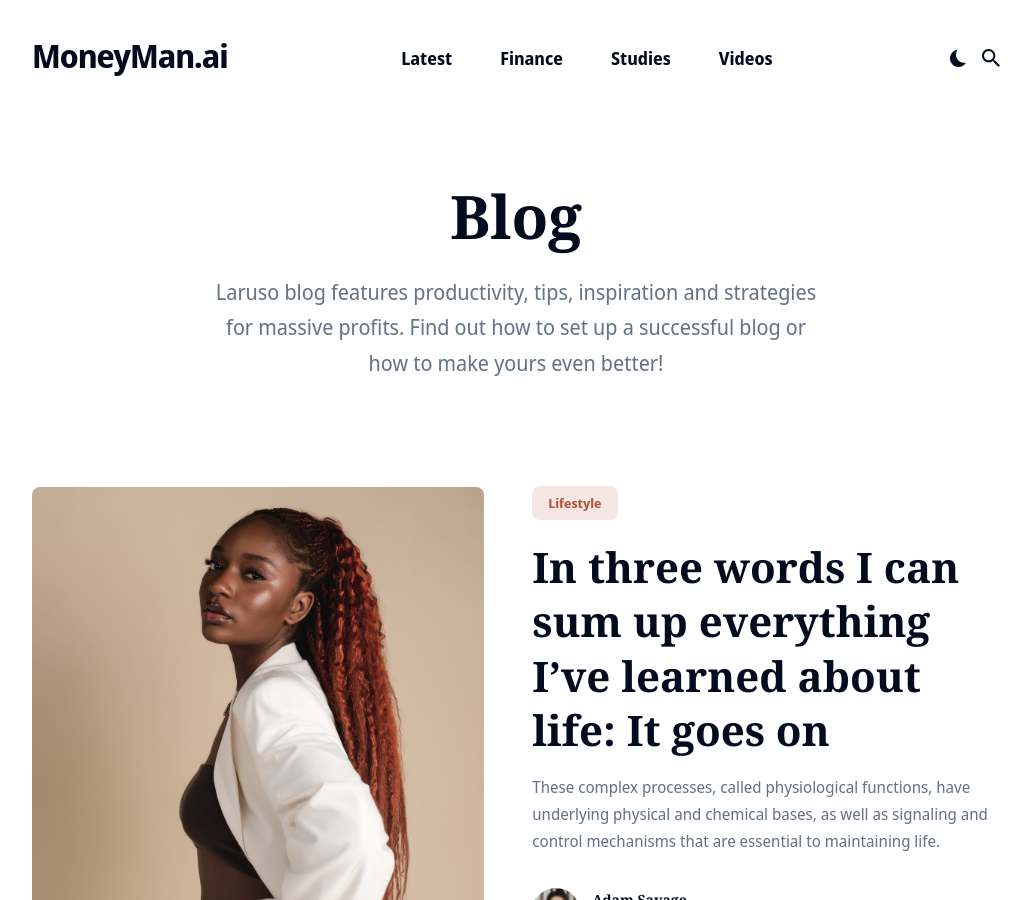
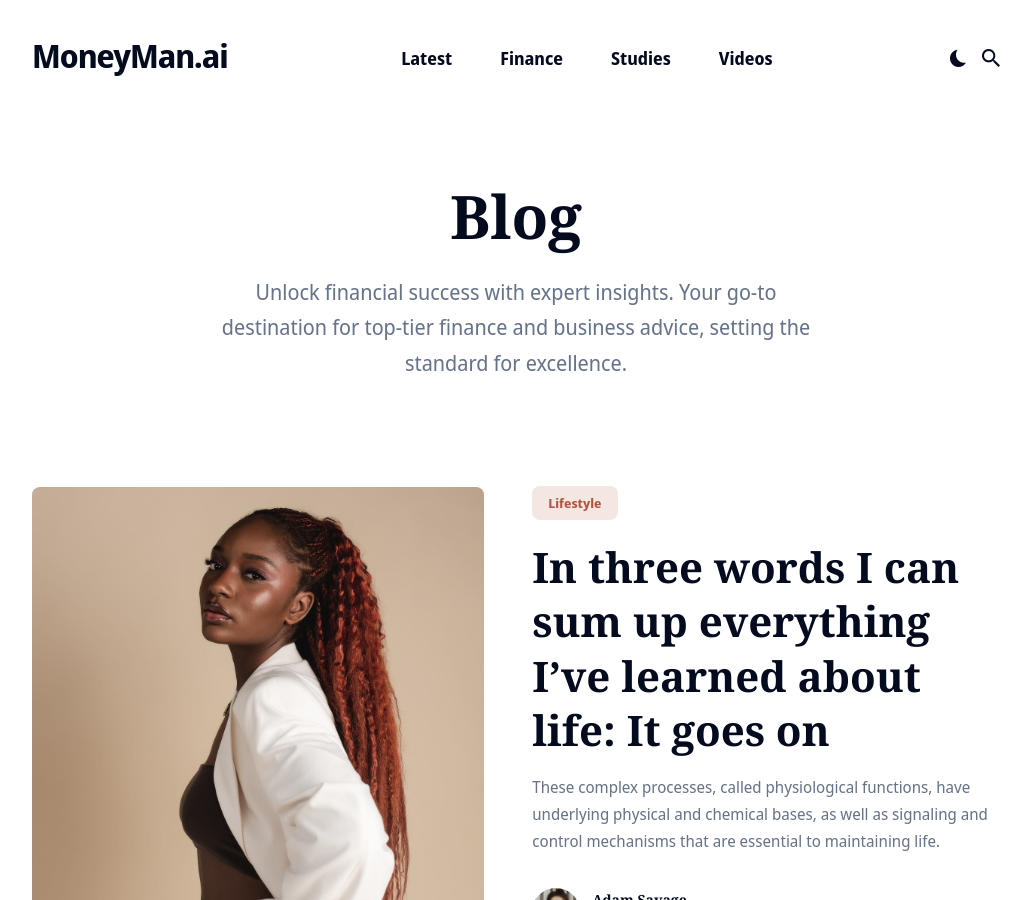
Before and after one commit to ExchangeRouter/moneyman.ai, a Jekyll site: the page built from blog/index.html, in a window 1280 px wide and 900 px high. Shown: the whole window, without its empty margins (124-1155 px from the left). Built offline with Jekyll 4.4.1, drawn with Linux system fonts in a browser that asks for light colours; nearby versions of some CDN libraries; the list of posts is cut into pages by our own code.

Commit message:
desc updated

```diff
--- a/blog/index.html
+++ b/blog/index.html
@@ -1,7 +1,7 @@
 ---
 layout: default
 title: Blog
-description: Laruso blog features productivity, tips, inspiration and strategies for massive profits. Find out how to set up a successful blog or how to make yours even better!
+description: Unlock financial success with expert insights. Your go-to destination for top-tier finance and business advice, setting the standard for excellence.
 ---
 
 <!-- begin hero -->
```
